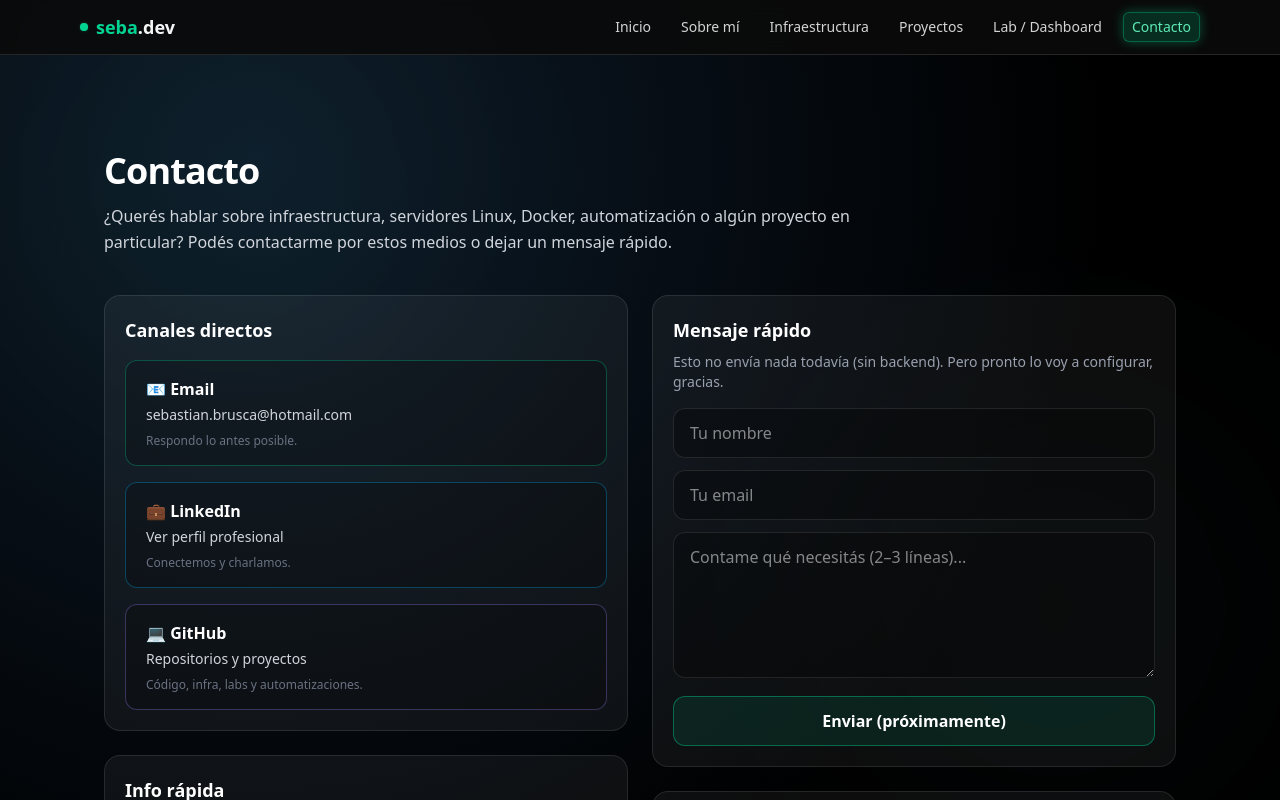
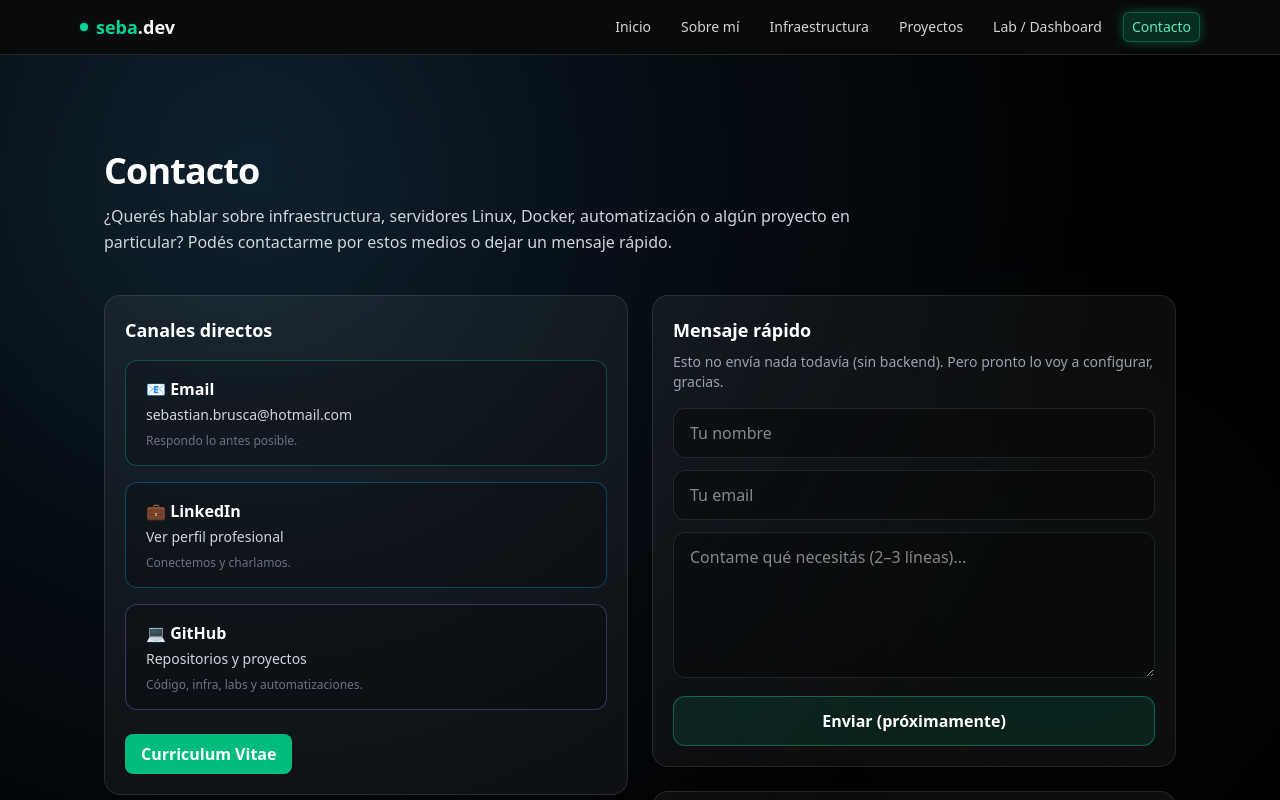
Before and after one commit to SebastianBrusca/seba-portfolio, a Next.js app: page /contact in a window 1280 px wide. Shown: the top 800 px of the page. Built offline with nearby package versions, Linux system fonts and the light colour scheme.

Commit message:
Agregar botón de Curriculum Vitae en la sección contacto

```diff
--- a/src/app/contact/page.tsx
+++ b/src/app/contact/page.tsx
@@ -44,6 +44,7 @@ export default function ContactPage() {
                 <a
                   href={LINKEDIN}
                   target="_blank"
+                  rel="noopener noreferrer"
                   className="rounded-xl border border-sky-400/30 bg-black/20 px-5 py-4
                              hover:border-sky-400 hover:bg-sky-400/10 transition"
                 >
@@ -59,6 +60,7 @@ export default function ContactPage() {
                 <a
                   href={GITHUB}
                   target="_blank"
+                  rel="noopener noreferrer"
                   className="rounded-xl border border-violet-400/30 bg-black/20 px-5 py-4
                              hover:border-violet-400 hover:bg-violet-400/10 transition"
                 >
@@ -69,6 +71,18 @@ export default function ContactPage() {
                   <div className="text-xs text-gray-500 mt-2">
                     Código, infra, labs y automatizaciones.
                   </div>
+                </a>
+              </div>
+
+              {/* CV Button */}
+              <div className="mt-6">
+                <a
+                  href="/files/CV_Sebastian_Brusca.pdf"
+                  target="_blank"
+                  rel="noopener noreferrer"
+                  className="inline-block bg-emerald-500 hover:bg-emerald-600 text-white font-semibold py-2 px-4 rounded-lg shadow-md transition-colors duration-200"
+                >
+                  Curriculum Vitae
                 </a>
               </div>
             </div>
```
Also changed, not shown: 1 other file (tests, documents, lock files or other folders).
